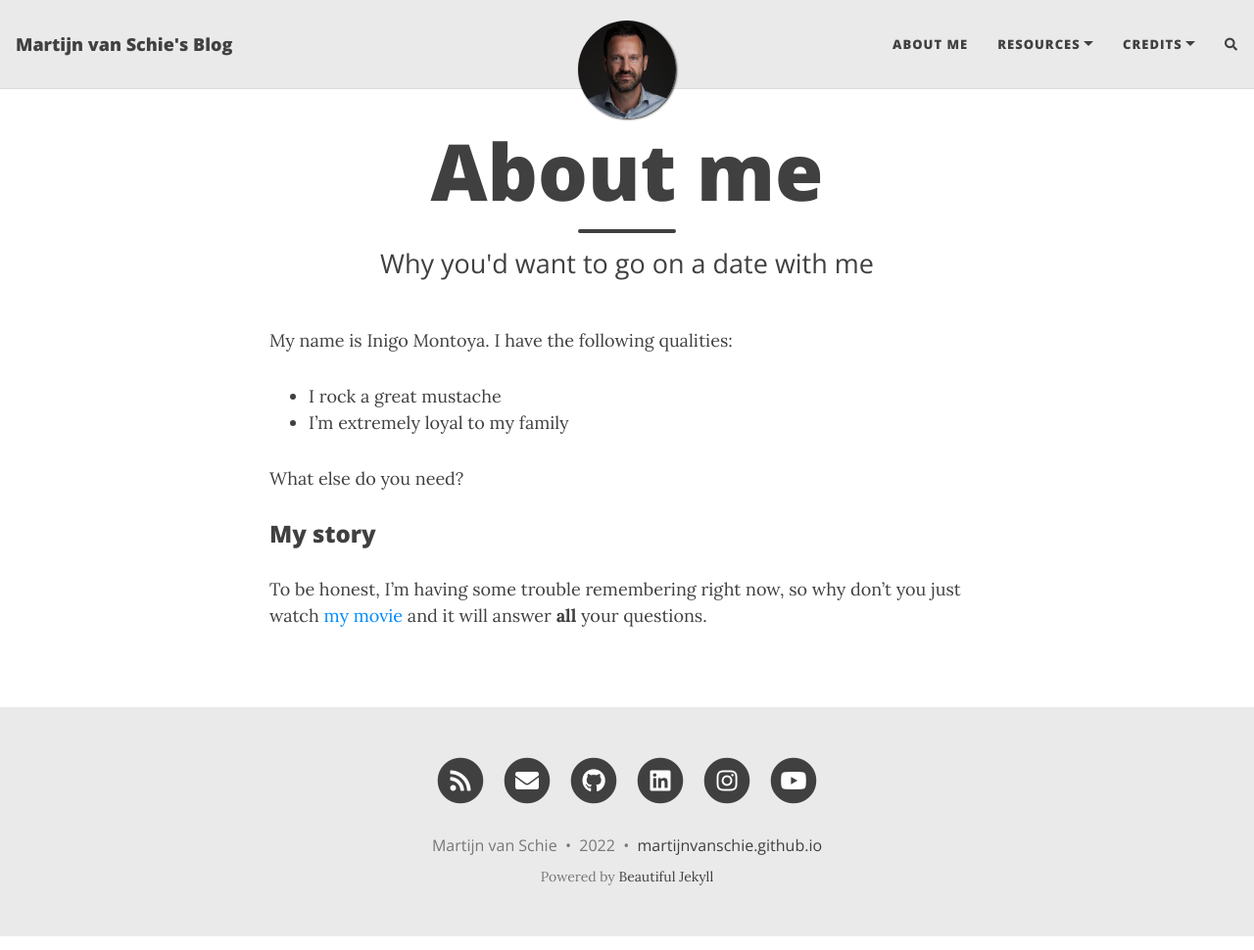
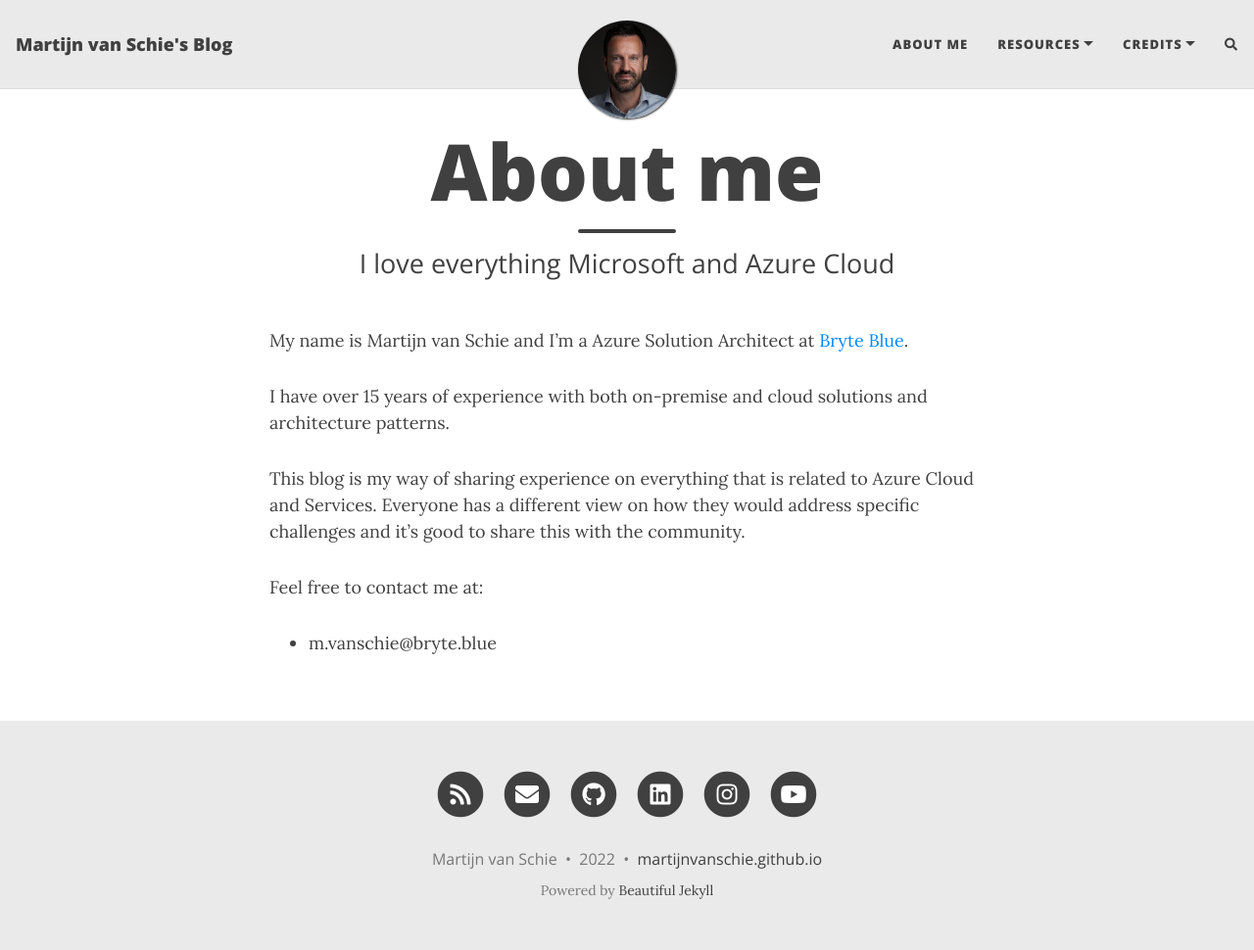
Before and after one commit to martijnvanschie/blog, a Jekyll site: the page built from aboutme.md, in a window 1280 px wide and 970 px high. Shown: the whole window at 98% size. Built offline with Jekyll 4.4.1, drawn with Linux system fonts in a browser that asks for light colours; nearby versions of some CDN libraries; comment, search, counter and statistics services are not loaded.

Commit message:
Updates about me :)

```diff
--- a/aboutme.md
+++ b/aboutme.md
@@ -1,16 +1,15 @@
 ---
 layout: page
 title: About me
-subtitle: Why you'd want to go on a date with me
+subtitle: I love everything Microsoft and Azure Cloud
 ---
 
-My name is Inigo Montoya. I have the following qualities:
+My name is Martijn van Schie and I'm a Azure Solution Architect at [Bryte Blue](https://bryte.blue).
 
-- I rock a great mustache
-- I'm extremely loyal to my family
+I have over 15 years of experience with both on-premise and cloud solutions and architecture patterns.
 
-What else do you need?
+This blog is my way of sharing experience on everything that is related to Azure Cloud and Services. Everyone has a different view on how they would address specific challenges and it's good to share this with the community.
 
-### My story
+Feel free to contact me at:
 
-To be honest, I'm having some trouble remembering right now, so why don't you just watch [my movie](https://en.wikipedia.org/wiki/The_Princess_Bride_%28film%29) and it will answer **all** your questions.
+- m.vanschie@bryte.blue
```
